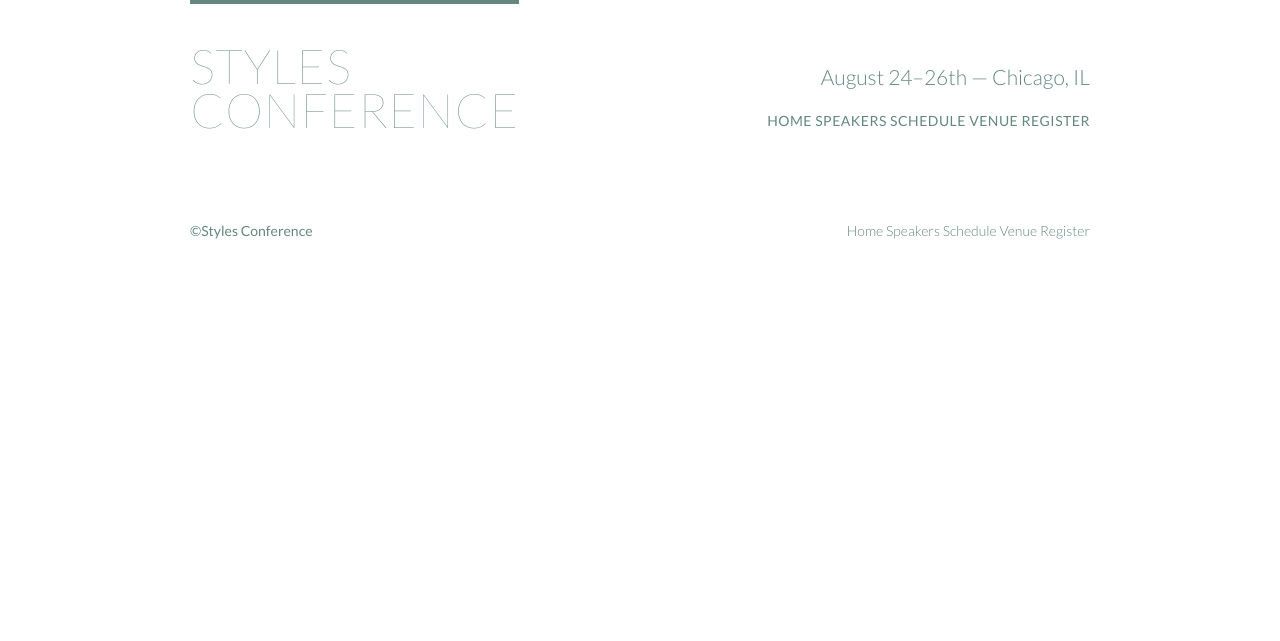
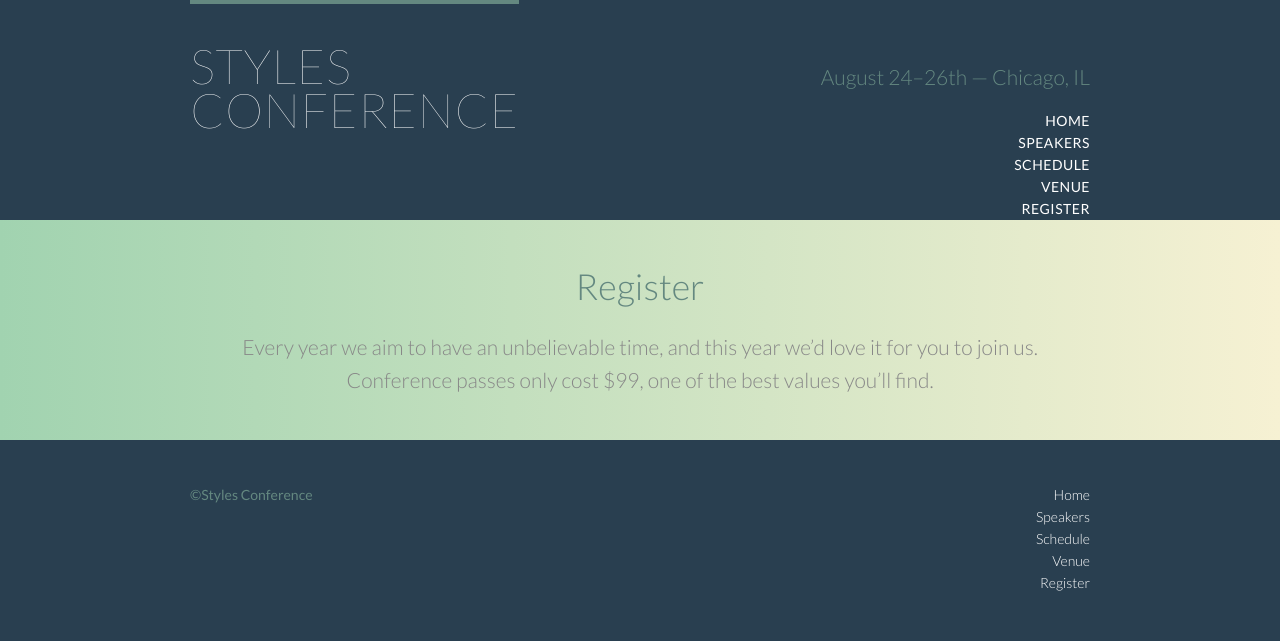
Before and after one commit to vPlien/firstwebpage, a plain HTML site: page register.html in a window 1280 px wide. Drawn offline with Linux system fonts and the light colour scheme.

Commit message:
Added backgrounds and gradients

```diff
--- a/assets/stylesheets/main.css
+++ b/assets/stylesheets/main.css
@@ -54,6 +54,7 @@ table {
 */
 
 body {
+    background: #293f50;
     color: #888;
     font: 300 16px/22px "Lato", "Open Sans", "Helvetica Neue", Helvetica, Arial, sans-serif;
 }
@@ -119,6 +120,28 @@ body {
 
 /*
   ========================================
+  Rows
+  ========================================
+*/
+
+.row,
+.row-alt {
+    min-width: 960px;
+}
+.row {
+    background: #fff;
+    padding: 66px 0 44px 0;
+}
+.row-alt {
+    background: #cbe2c1;
+    background: -webkit-linear-gradient(to right, #a1d3b0, #f6f1d3);
+    background: -moz-linear-gradient(to right,#a1d3b0, #f6f1d3);
+    background: linear-gradient(to right, #a1d3b0, #f6f1d3);
+    padding: 44px 0 22px 0;
+}
+
+/*
+  ========================================
   Typography
   ========================================
 */
@@ -158,6 +181,20 @@ cite, em {
 
 /*
   ========================================
+  Leads
+  ========================================
+*/
+
+.lead {
+  text-align: center;
+}
+.lead p {
+  font-size: 21px;
+  line-height: 33px;
+}
+
+/*
+  ========================================
   Links
   ========================================
 */
@@ -172,6 +209,14 @@ a:hover {
 p a {
     border-bottom: 1px solid #dfe2e5;
 }
+.primary-header a,
+.primary-footer a {
+    color: #fff;
+}
+.primary-header a:hover,
+.primary-footer a:hover {
+    color: #648880;
+}
 
 /*
   ========================================
@@ -181,12 +226,21 @@ p a {
 
 .btn {
     border-radius: 5px;
+    color: #fff;
+    cursor: pointer;
     display: inline-block;
+    font-weight: 400;
+    letter-spacing: .5px;
     margin: 0;
+    text-transform: uppercase
 }
 .btn-alt {
-    border: 1px solid #dfe2e5;
+    border: 1px solid #fff;
     padding: 10px 30px;
+}
+.btn-alt:hover {
+    background: #fff;
+    color: #648880;
 }
 
 /*
@@ -250,6 +304,7 @@ p a {
 */
 
 .hero {
+    color: #fff;
     line-height: 44px;
     padding: 22px 80px 66px 80px;
     text-align: center;
--- a/register.html
+++ b/register.html
@@ -5,29 +5,45 @@
         <meta charset="utf-8">
         <title>Register - Styles Conference</title>
         <link rel="stylesheet" href="assets/stylesheets/main.css">
-        <link href="https://fonts.googleapis.com/css?family=Lato:100,300,400" rel="stylesheet">
+        <link rel="stylesheet" href="https://fonts.googleapis.com/css?family=Lato:100,300,400">
     </head>
 
     <body>
 
         <!-- Header -->
 
-        <header class="container group">
+        <header class="primary-header container group">
 
-                <h1 class="logo">
-                    <a href="index.html">Styles <br> Conference</a>
-                </h1>
+            <h1 class="logo">
+                <a href="index.html">Styles <br> Conference</a>
+            </h1>
 
             <h3 class="tagline">August 24&ndash;26th &mdash; Chicago, IL</h3>
 
             <nav class="nav primary-nav">
-                <a href="index.html">Home</a>
-                <a href="speakers.html">Speakers</a>
-                <a href="schedule.html">Schedule</a>
-                <a href="venue.html">Venue</a>
-                <a href="register.html">Register</a>
+                <ul>
+                    <li><a href="index.html">Home</a></li><!--
+                    --><li><a href="speakers.html">Speakers</a></li><!--
+                    --><li><a href="schedule.html">Schedule</a></li><!--
+                    --><li><a href="venue.html">Venue</a></li><!--
+                    --><li><a href="register.html">Register</a></li>
+                </ul>
             </nav>
         </header>
+
+        <!-- Lead -->
+
+        <section class="row-alt">
+            <div class="lead container">
+
+            <h1>Register</h1>
+
+
+            <p>Every year we aim to have an unbelievable time, and this year we&#8217;d love it for you to join us. Conference passes only cost $99, one of the best values you&#8217;ll find.</p>
+
+            </div>
+        </section>
+
 
         <!-- Footer -->
 
@@ -35,13 +51,15 @@
 
             <small>&copy;Styles Conference</small>
 
-            <nav class="nav">
-                <a href="index.html">Home</a>
-                <a href="speakers.html">Speakers</a>
-                <a href="schedule.html">Schedule</a>
-                <a href="venue.html">Venue</a>
-                <a href="register.html">Register</a>
-            </nav>
+        <nav class="nav">
+            <ul>
+                <li><a href="index.html">Home</a></li><!--
+                --><li><a href="speakers.html">Speakers</a></li><!--
+                --><li><a href="schedule.html">Schedule</a></li><!--
+                --><li><a href="venue.html">Venue</a></li><!--
+                --><li><a href="register.html">Register</a></li>
+            </ul>
+        </nav>
 
         </footer>
 
```
Also changed, not shown: index.html (+20 -15 lines), schedule.html (+32 -16 lines), speakers.html (+32 -16 lines), venue.html (+32 -16 lines).
